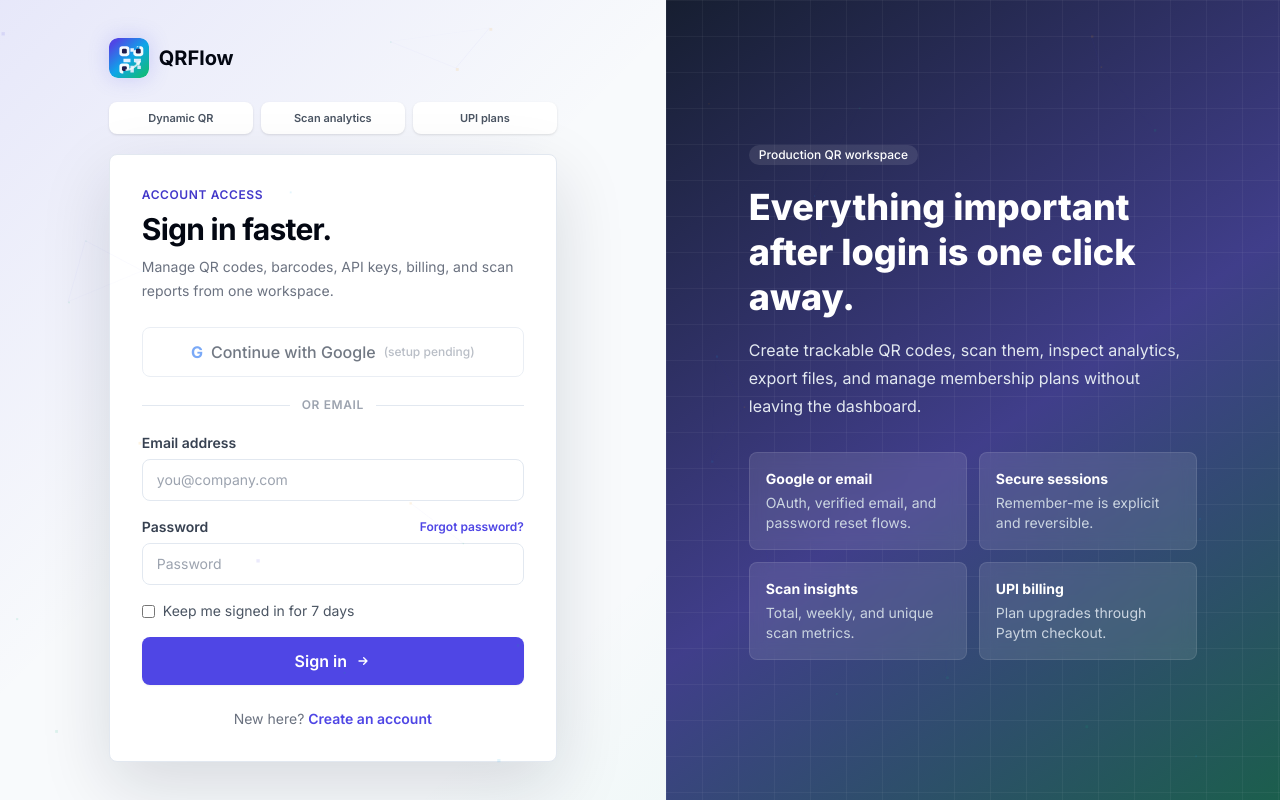
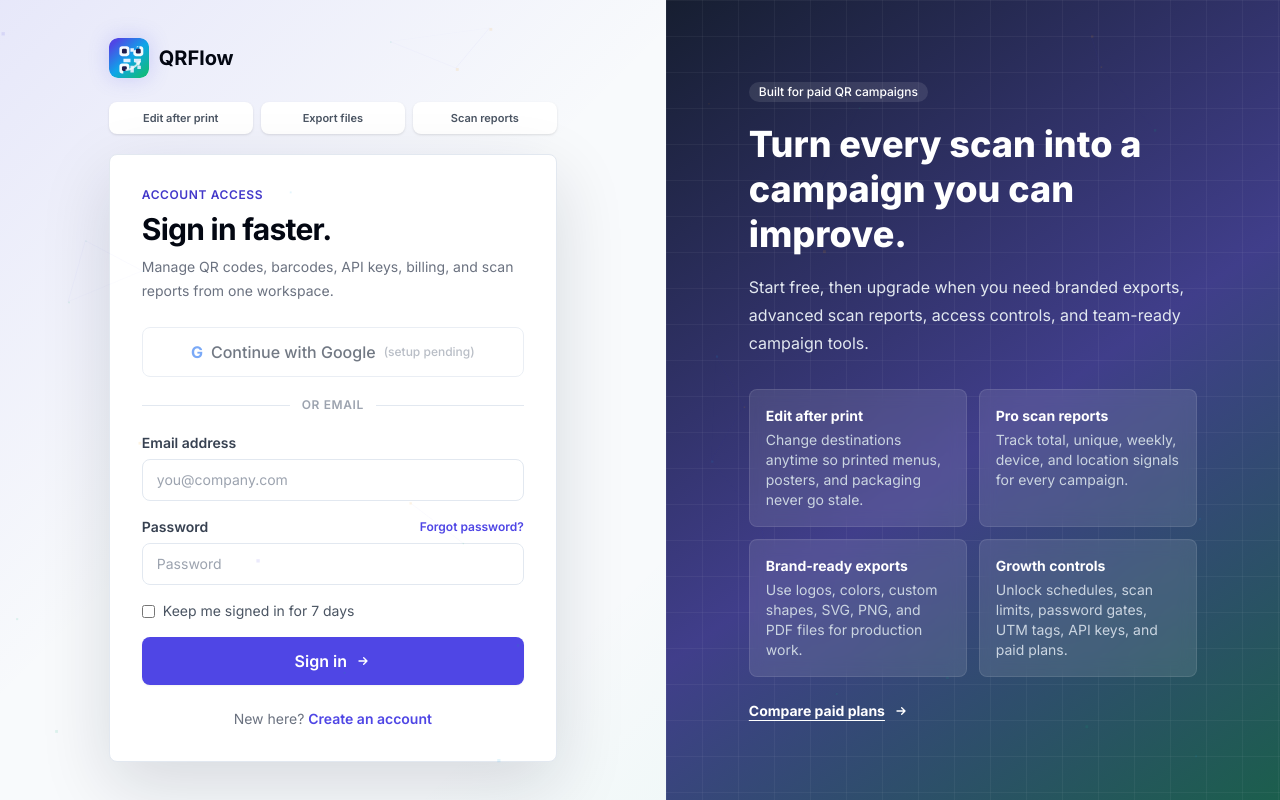
Before and after one commit to narvyn-official/qrplatform, a Django app: page /accounts/login/ in a window 1280 px wide. Run offline with Django 5.2, Linux system fonts and the light colour scheme; parts of the project's set-up code (start-up, migrations or seed data) failed here and were passed over; some libraries are stand-ins or nearby versions.

Commit message:
Improve login value messaging and reset email checks

```diff
--- a/backend/apps/accounts/views.py
+++ b/backend/apps/accounts/views.py
@@ -433,10 +433,16 @@ def forgot_password(request):
     if request.method == "POST":
         form = ForgotPasswordForm(request.POST)
         if form.is_valid():
+            if not _password_reset_email_delivery_ready():
+                messages.error(request, "Password reset email delivery is not configured yet. Please contact support.")
+                return redirect("accounts:forgot_password")
+
             email = form.cleaned_data["email"]
             try:
                 user = User.objects.get(email=email, is_active=True)
-                _send_password_reset_email(user, request)
+                if not _send_password_reset_email(user, request):
+                    messages.error(request, "Password reset email could not be sent right now. Please try again shortly.")
+                    return redirect("accounts:forgot_password")
             except User.DoesNotExist:
                 pass  # Don't reveal existence
             messages.info(request, "If that email exists, a reset link has been sent.")
@@ -445,6 +451,25 @@ def forgot_password(request):
         form = ForgotPasswordForm()
 
     return render(request, "accounts/forgot_password.html", {"form": form})
+
+
+def _password_reset_email_delivery_ready():
+    backend = getattr(settings, "EMAIL_BACKEND", "")
+    non_delivery_backends = (
+        "django.core.mail.backends.console.EmailBackend",
+        "django.core.mail.backends.dummy.EmailBackend",
+        "django.core.mail.backends.filebased.EmailBackend",
+    )
+    if backend in non_delivery_backends:
+        return False
+    if backend == "django.core.mail.backends.smtp.EmailBackend":
+        return all([
+            getattr(settings, "EMAIL_HOST", ""),
+            getattr(settings, "EMAIL_HOST_USER", ""),
+            getattr(settings, "EMAIL_HOST_PASSWORD", ""),
+            getattr(settings, "DEFAULT_FROM_EMAIL", ""),
+        ])
+    return bool(getattr(settings, "DEFAULT_FROM_EMAIL", ""))
 
 
 def _send_password_reset_email(user, request):
@@ -466,9 +491,11 @@ def _send_password_reset_email(user, request):
     )
     msg.attach_alternative(html_body, "text/html")
     try:
-        msg.send()
+        msg.send(fail_silently=False)
     except Exception as exc:
         logger.error("Failed to send reset email to %s: %s", user.email, exc)
+        return False
+    return True
 
 
 def reset_password(request, token):
--- a/backend/templates/accounts/login.html
+++ b/backend/templates/accounts/login.html
@@ -12,9 +12,9 @@
         </a>
 
         <div class="mb-5 grid grid-cols-3 gap-2 text-center text-[11px] font-semibold text-gray-600">
-          <span class="rounded-lg bg-white px-2 py-2 shadow-card">Dynamic QR</span>
-          <span class="rounded-lg bg-white px-2 py-2 shadow-card">Scan analytics</span>
-          <span class="rounded-lg bg-white px-2 py-2 shadow-card">UPI plans</span>
+          <span class="rounded-lg bg-white px-2 py-2 shadow-card">Edit after print</span>
+          <span class="rounded-lg bg-white px-2 py-2 shadow-card">Export files</span>
+          <span class="rounded-lg bg-white px-2 py-2 shadow-card">Scan reports</span>
         </div>
 
         <div class="auth-panel p-6 sm:p-8">
@@ -98,27 +98,33 @@
     <aside class="auth-visual hidden items-center justify-center p-10 text-white lg:flex">
       <canvas id="ambient-particles" class="ambient-canvas z-0" aria-hidden="true"></canvas>
       <div class="relative z-10 max-w-md">
-        <p class="badge bg-white/10 text-white">Production QR workspace</p>
-        <h2 class="mt-5 text-4xl font-black leading-tight">Everything important after login is one click away.</h2>
-        <p class="mt-4 text-base leading-7 text-slate-200">Create trackable QR codes, scan them, inspect analytics, export files, and manage membership plans without leaving the dashboard.</p>
+        <p class="badge bg-white/10 text-white">Built for paid QR campaigns</p>
+        <h2 class="mt-5 text-4xl font-black leading-tight">Turn every scan into a campaign you can improve.</h2>
+        <p class="mt-4 text-base leading-7 text-slate-200">Start free, then upgrade when you need branded exports, advanced scan reports, access controls, and team-ready campaign tools.</p>
         <div class="mt-8 grid grid-cols-2 gap-3 text-sm">
           <div class="rounded-lg border border-white/10 bg-white/10 p-4 backdrop-blur">
-            <p class="font-bold">Google or email</p>
-            <p class="mt-1 text-slate-300">OAuth, verified email, and password reset flows.</p>
+            <p class="font-bold">Edit after print</p>
+            <p class="mt-1 text-slate-300">Change destinations anytime so printed menus, posters, and packaging never go stale.</p>
           </div>
           <div class="rounded-lg border border-white/10 bg-white/10 p-4 backdrop-blur">
-            <p class="font-bold">Secure sessions</p>
-            <p class="mt-1 text-slate-300">Remember-me is explicit and reversible.</p>
+            <p class="font-bold">Pro scan reports</p>
+            <p class="mt-1 text-slate-300">Track total, unique, weekly, device, and location signals for every campaign.</p>
           </div>
           <div class="rounded-lg border border-white/10 bg-white/10 p-4 backdrop-blur">
-            <p class="font-bold">Scan insights</p>
-            <p class="mt-1 text-slate-300">Total, weekly, and unique scan metrics.</p>
+            <p class="font-bold">Brand-ready exports</p>
+            <p class="mt-1 text-slate-300">Use logos, colors, custom shapes, SVG, PNG, and PDF files for production work.</p>
           </div>
           <div class="rounded-lg border border-white/10 bg-white/10 p-4 backdrop-blur">
-            <p class="font-bold">UPI billing</p>
-            <p class="mt-1 text-slate-300">Plan upgrades through Paytm checkout.</p>
+            <p class="font-bold">Growth controls</p>
+            <p class="mt-1 text-slate-300">Unlock schedules, scan limits, password gates, UTM tags, API keys, and paid plans.</p>
           </div>
         </div>
+        <a href="{% url 'core:pricing' %}" class="mt-6 inline-flex items-center gap-2 text-sm font-bold text-white underline underline-offset-4">
+          Compare paid plans
+          <svg class="h-4 w-4" fill="none" viewBox="0 0 24 24" stroke="currentColor">
+            <path stroke-linecap="round" stroke-linejoin="round" stroke-width="2" d="M13 7l5 5m0 0l-5 5m5-5H6"/>
+          </svg>
+        </a>
       </div>
     </aside>
   </div>
```
Also changed, not shown: backend/apps/accounts/tests.py (+30 -0 lines).
